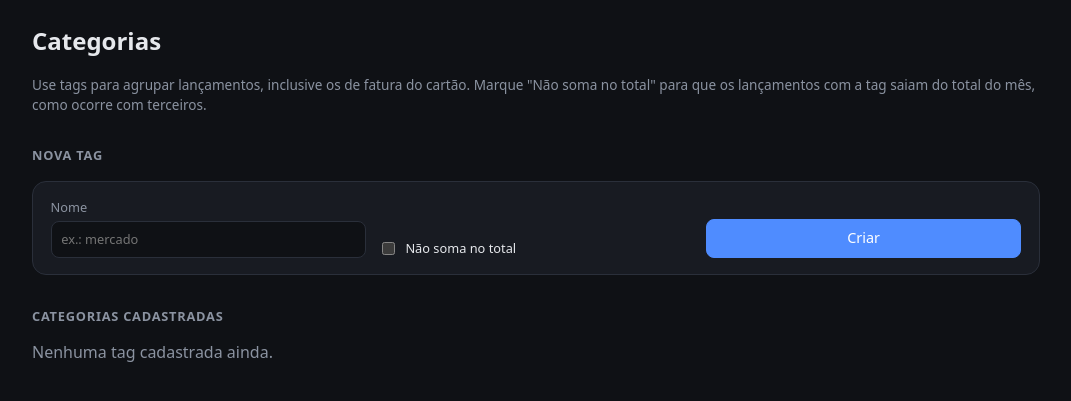
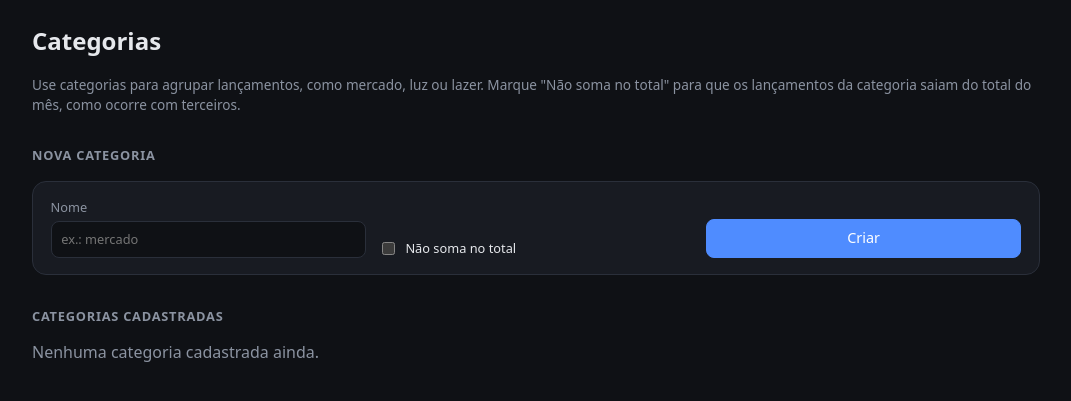
Before and after one commit to raiguilhermems/ha-apps, a FastAPI app: page /categorias in a window 1280 px wide. Shown: the part 56-457 px from the top of the page, without its empty margins (104-1175 px from the left). Run offline with FastAPI, Linux system fonts and the light colour scheme; data that the repository does not hold is empty.

Commit message:
Textos das telas de categorias
Co-Authored-By: Claude Haiku 5.5 <noreply@anthropic.com>

Claude-Session: https://claude.ai/code/session_01Rv1aNaWc39ysEyxTsypV79

```diff
--- a/financas/app/templates/tags.html
+++ b/financas/app/templates/tags.html
@@ -10,11 +10,11 @@
 {% include "_nav.html" %}
 <div class="wrap">
   <h1>Categorias</h1>
-  <p class="aviso">Use tags para agrupar lançamentos, inclusive os de fatura do cartão. Marque "Não soma no total" para que os lançamentos com a tag saiam do total do mês, como ocorre com terceiros.</p>
+  <p class="aviso">Use categorias para agrupar lançamentos, como mercado, luz ou lazer. Marque "Não soma no total" para que os lançamentos da categoria saiam do total do mês, como ocorre com terceiros.</p>
 
-  <h2>Nova tag</h2>
+  <h2>Nova categoria</h2>
   <div class="panel">
-    <form class="grid" method="post" action="{{ base() }}/categorias">
+    <form class="grid" method="post" action="/categorias">
       <label>Nome<input name="name" placeholder="ex.: mercado" required></label>
       <label class="check"><input type="checkbox" name="excludes"> Não soma no total</label>
       <button type="submit" class="primary">Criar</button>
@@ -29,7 +29,7 @@
     {% for t in tags %}
     <tr>
       <td>
-        <form class="inline" method="post" action="{{ base() }}/categorias/{{ t.id }}/atualizar">
+        <form class="inline" method="post" action="/categorias/{{ t.id }}/atualizar">
           <input name="name" value="{{ t.name }}" required style="width:auto;display:inline-block">
           <label class="check" style="display:inline-flex;margin-left:.5rem">
             <input type="checkbox" name="excludes" {{ 'checked' if t.excludes_from_total }}> Não soma no total
@@ -37,9 +37,9 @@
           <button type="submit" class="small">Salvar</button>
         </form>
       </td>
-      <td><a class="btn small" href="{{ base() }}/categorias/{{ t.id }}">Ver lançamentos</a></td>
+      <td><a class="btn small" href="/categorias/{{ t.id }}">Ver lançamentos</a></td>
       <td>
-        <form class="inline" method="post" action="{{ base() }}/categorias/{{ t.id }}/excluir" onsubmit="return confirm('Excluir esta tag? Ela será removida de todos os lançamentos.')">
+        <form class="inline" method="post" action="/categorias/{{ t.id }}/excluir" onsubmit="return confirm('Excluir esta categoria? Ela será removida de todos os lançamentos.')">
           <button type="submit" class="small danger">Excluir</button>
         </form>
       </td>
@@ -48,7 +48,7 @@
     </tbody>
   </table>
   {% else %}
-  <p class="muted">Nenhuma tag cadastrada ainda.</p>
+  <p class="muted">Nenhuma categoria cadastrada ainda.</p>
   {% endif %}
 </div>
 </body>
--- a/financas/config.yaml
+++ b/financas/config.yaml
@@ -1,5 +1,5 @@
 name: Finanças
-version: "0.0.4"
+version: "0.0.5"
 slug: financas
 description: Receitas, despesas, parcelados, recorrentes e projeção
 arch:
```
Also changed, not shown: financas/app/templates/tag_detalhe.html (+8 -8 lines), financas/CHANGELOG.md.
